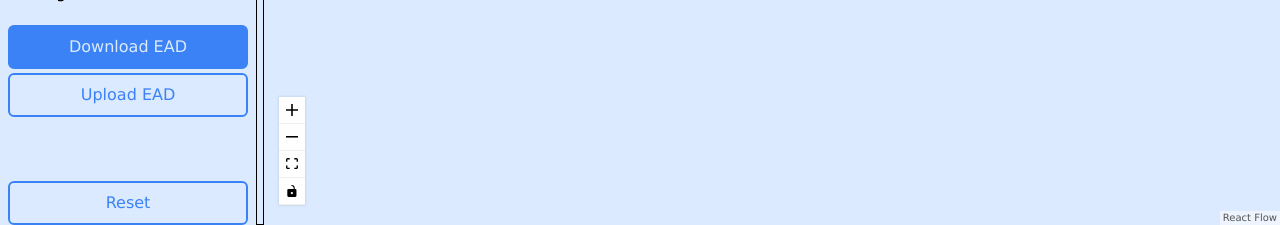
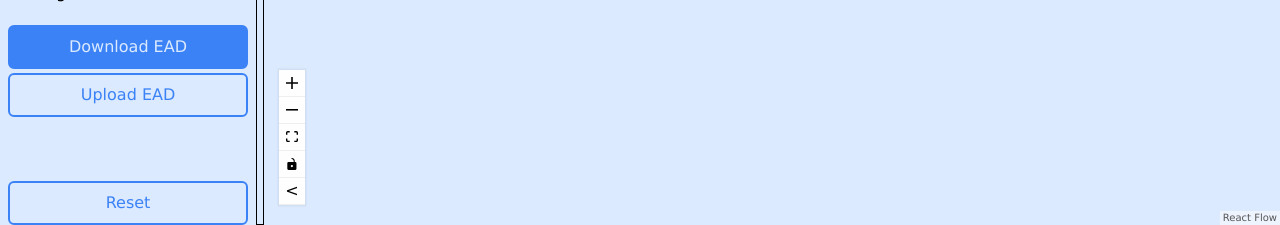
Before and after one commit to ozovalihasan/ead, a React (Vite) app: page / in a window 1280 px wide. Shown: the part 575-800 px from the top of the page. Built offline with nearby package versions, Linux system fonts and the light colour scheme.

Commit message:
Add a button to hide/show the sidebar

```diff
--- a/src/App.tsx
+++ b/src/App.tsx
@@ -1,7 +1,6 @@
 import React, { useState, useRef, useCallback, useEffect } from 'react';
 import ReactFlow, {
   ReactFlowProvider,
-  Controls,
   Node,
   ReactFlowInstance,
 } from 'react-flow-renderer';
@@ -15,6 +14,7 @@ import HasOneEdge from './HasOneEdge';
 import ThroughEdge from './ThroughEdge';
 import ConnectionLine from './ConnectionLine';
 import useCustomizationStore from './zustand/customizationStore';
+import CustomControls from './CustomControls';
 
 
 
@@ -46,6 +46,7 @@ const App = () => {
 
   const {
     locationSidebar,
+    sidebarVisible,
     handleSidebarWidthChange
   } = useCustomizationStore()
   const reactFlowWrapper = useRef<HTMLDivElement>(null);
@@ -96,7 +97,7 @@ const App = () => {
     <div  className={`font-default h-screen w-screen bg-first-100 flex flex-grow ${locationSidebar == "left" ? "flex-row" : "flex-row-reverse"}`}>
       <ReactFlowProvider>
         <Sidebar />
-        <div className='h-full border border-solid hover:cursor-move hover:bg-first-300 w-2 flex flex-col justify-center' draggable onDragEnd={handleSidebarWidthChange}>
+        <div className={`h-full border border-solid hover:cursor-move hover:bg-first-300 w-2 flex flex-col justify-center ${sidebarVisible || "hidden"}`} draggable onDragEnd={handleSidebarWidthChange}>
           .
           .
           .
@@ -127,7 +128,7 @@ const App = () => {
             snapToGrid={true}
 
           >
-            <Controls />
+            <CustomControls />
 
           </ReactFlow>
         </div>
--- /dev/null
+++ b/src/CustomControls.tsx
@@ -0,0 +1,17 @@
+import { Controls, ControlButton } from 'react-flow-renderer';
+import useCustomizationStore from './zustand/customizationStore';
+
+
+const CustomControls = () => {
+  const {sidebarVisible, toggleSidebarVisibility} = useCustomizationStore()
+
+  return (
+    <Controls>
+      <ControlButton title="Show/Hide sidebar" onClick={toggleSidebarVisibility}>
+        {sidebarVisible ? "<" : ">"}
+      </ControlButton>
+    </Controls>
+  )
+}
+
+export default CustomControls;
--- a/src/Sidebar.tsx
+++ b/src/Sidebar.tsx
@@ -37,11 +37,12 @@ const Sidebar = () => {
 
   let tables = useStore((state) => state.tables);
   const showTextOnEdges = useCustomizationStore(store => store.showTextOnEdges)
+  const sidebarVisible = useCustomizationStore(store => store.sidebarVisible)
 
   return (
     <div className='flex'>
       {/* <button onClick={fitView} ></button> */}
-      <aside className='relative py-3 px-2 overflow-y-scroll' style={{width: (locationSidebar === "left" ? widthSidebar : (window.innerWidth - (widthSidebar as number))) as number}} >
+      <aside className={`relative py-3 px-2 overflow-y-scroll ${sidebarVisible || 'hidden'}`} style={{width: (locationSidebar === "left" ? widthSidebar : (window.innerWidth - (widthSidebar as number))) as number}} >
         {
 
           Object.keys(tables).map((tableId: string) => {
--- a/src/zustand/customizationStore.tsx
+++ b/src/zustand/customizationStore.tsx
@@ -6,7 +6,9 @@ type CustomizationStoreState = {
   locationSidebar: string | null;
   widthSidebar: number | null;
   showTextOnEdges: boolean;
+  sidebarVisible: boolean;
   toggleLocationSidebar: () => void;
+  toggleSidebarVisibility: () => void;
   handleSidebarWidthChange: (e: React.DragEvent<HTMLDivElement>) => void;
   toggleTextMode: () => void;
 }
@@ -25,6 +27,7 @@ const useCustomizationStore = create(devtools<CustomizationStoreState>((set, get
   locationSidebar: JSON.parse(localStorage.locationSidebar),
   widthSidebar: JSON.parse(localStorage.widthSidebar),
   showTextOnEdges: false,
+  sidebarVisible: true,
   toggleLocationSidebar: () => {
     let location = JSON.parse(localStorage.locationSidebar)
 
@@ -43,6 +46,11 @@ const useCustomizationStore = create(devtools<CustomizationStoreState>((set, get
       widthSidebar: widthSidebar
     })
   },
+  toggleSidebarVisibility:() => {
+    set({
+      sidebarVisible: !get().sidebarVisible,
+    })
+  },
   handleSidebarWidthChange: (e: React.DragEvent<HTMLDivElement>) => {
     const widthSidebar = e.clientX;
     localStorage.setItem("widthSidebar", JSON.stringify(widthSidebar) );
```
